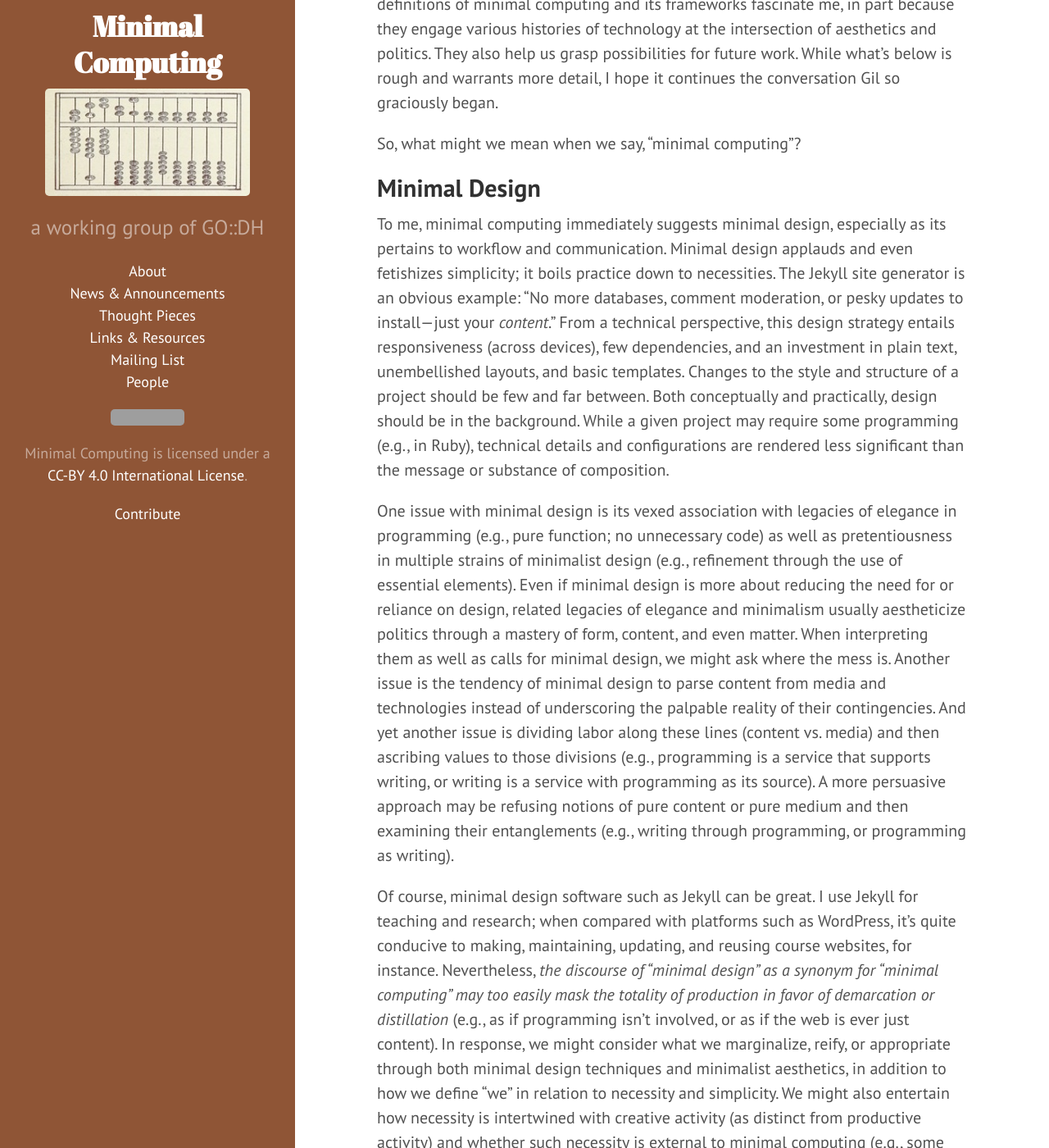
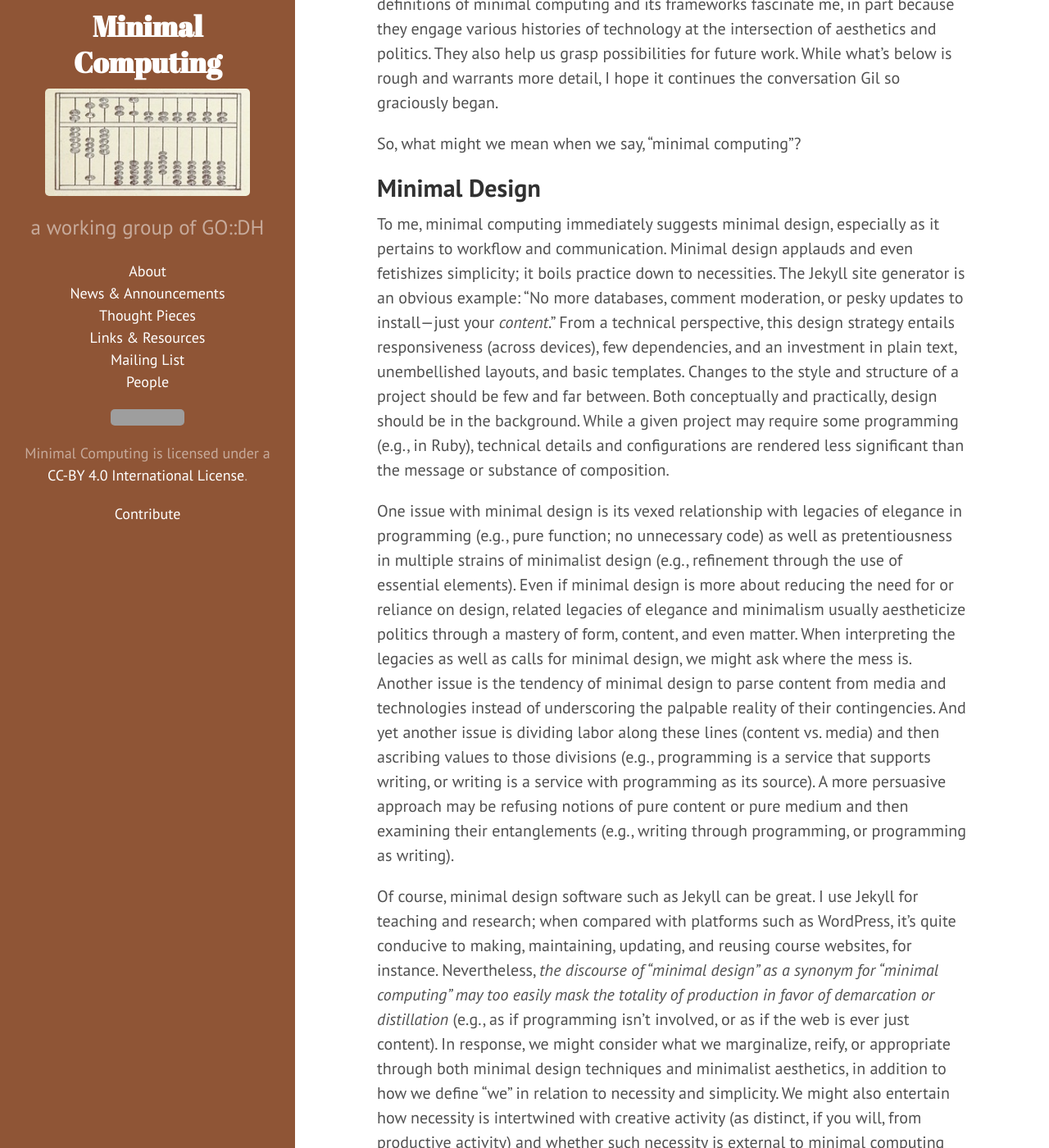
Before and after one commit to go-dh/mincomp, a Jekyll site: the page built from _posts/2016-09-25-minimal-definitions.markdown, in a window 1280 px wide and 1400 px high, scrolled down 360 px. Shown: the whole window at 82% size. Built offline with Jekyll 4.4.1, drawn with Linux system fonts in a browser that asks for light colours; some of the changed text lies outside the part shown; grey boxes are pictures that could not be loaded.

Commit message:
Update 2016-09-25-minimal-definitions.markdown

```diff
--- a/_posts/2016-09-25-minimal-definitions.markdown
+++ b/_posts/2016-09-25-minimal-definitions.markdown
@@ -5,6 +5,7 @@
 category: thoughts
 author: Jentery Sayers
 ---
+
 
 In 2015, Alex Gil wrote a [compelling piece](http://go-dh.github.io/mincomp/thoughts/2015/05/21/user-vs-learner/) on minimal computing, or "producing our own scholarship ourselves." There, he made the following remark, "I prefer to approach minimal computing around the question 'What do we need?'"
 
@@ -14,11 +15,11 @@
 
 ## Minimal Design
 
-To me, minimal computing immediately suggests minimal design, especially as its pertains to workflow and communication. Minimal design applauds and even fetishizes simplicity; it boils practice down to necessities. The Jekyll site generator is an obvious example: "No more databases, comment moderation, or pesky updates to install&mdash;just your *content*." From a technical perspective, this design strategy entails responsiveness (across devices), few dependencies, and an investment in plain text, unembellished layouts, and basic templates. Changes to the style and structure of a project should be few and far between. Both conceptually and practically, design should be in the background. While a given project may require some programming (e.g., in Ruby), technical details and configurations are rendered less significant than the message or substance of composition.
+To me, minimal computing immediately suggests minimal design, especially as it pertains to workflow and communication. Minimal design applauds and even fetishizes simplicity; it boils practice down to necessities. The Jekyll site generator is an obvious example: "No more databases, comment moderation, or pesky updates to install&mdash;just your *content*." From a technical perspective, this design strategy entails responsiveness (across devices), few dependencies, and an investment in plain text, unembellished layouts, and basic templates. Changes to the style and structure of a project should be few and far between. Both conceptually and practically, design should be in the background. While a given project may require some programming (e.g., in Ruby), technical details and configurations are rendered less significant than the message or substance of composition.
 
-One issue with minimal design is its vexed association with legacies of elegance in programming (e.g., pure function; no unnecessary code) as well as pretentiousness in multiple strains of minimalist design (e.g., refinement through the use of essential elements). Even if minimal design is more about reducing the need for or reliance on design, related legacies of elegance and minimalism usually aestheticize politics through a mastery of form, content, and even matter. When interpreting them as well as calls for minimal design, we might ask where the mess is. Another issue is the tendency of minimal design to parse content from media and technologies instead of underscoring the palpable reality of their contingencies. And yet another issue is dividing labor along these lines (content vs. media) and then ascribing values to those divisions (e.g., programming is a service that supports writing, or writing is a service with programming as its source). A more persuasive approach may be refusing notions of pure content or pure medium and then examining their entanglements (e.g., writing through programming, or programming as writing).
+One issue with minimal design is its vexed relationship with legacies of elegance in programming (e.g., pure function; no unnecessary code) as well as pretentiousness in multiple strains of minimalist design (e.g., refinement through the use of essential elements). Even if minimal design is more about reducing the need for or reliance on design, related legacies of elegance and minimalism usually aestheticize politics through a mastery of form, content, and even matter. When interpreting the legacies as well as calls for minimal design, we might ask where the mess is. Another issue is the tendency of minimal design to parse content from media and technologies instead of underscoring the palpable reality of their contingencies. And yet another issue is dividing labor along these lines (content vs. media) and then ascribing values to those divisions (e.g., programming is a service that supports writing, or writing is a service with programming as its source). A more persuasive approach may be refusing notions of pure content or pure medium and then examining their entanglements (e.g., writing through programming, or programming as writing).
 
-Of course, minimal design software such as Jekyll can be great. I use Jekyll for teaching and research; when compared with platforms such as WordPress, it's quite conducive to making, maintaining, updating, and reusing course websites, for instance. Nevertheless, *the discourse of "minimal design" as a synonym for "minimal computing" may too easily mask the totality of production in favor of demarcation or distillation* (e.g., as if programming isn't involved, or as if the web is ever just content). In response, we might consider what we marginalize, reify, or appropriate through both minimal design techniques and minimalist aesthetics, in addition to how we define "we" in relation to necessity and simplicity. We might also entertain how necessity is intertwined with creative activity (as distinct from productive activity) and whether such necessity is external to minimal computing (e.g., some ideal outcome we seek, or simply a component internal to praxis). In short, inquiry into minimal design brings the motivations and social aims of minimal computing to the surface through its aesthetics.
+Of course, minimal design software such as Jekyll can be great. I use Jekyll for teaching and research; when compared with platforms such as WordPress, it's quite conducive to making, maintaining, updating, and reusing course websites, for instance. Nevertheless, *the discourse of "minimal design" as a synonym for "minimal computing" may too easily mask the totality of production in favor of demarcation or distillation* (e.g., as if programming isn't involved, or as if the web is ever just content). In response, we might consider what we marginalize, reify, or appropriate through both minimal design techniques and minimalist aesthetics, in addition to how we define "we" in relation to necessity and simplicity. We might also entertain how necessity is intertwined with creative activity (as distinct, if you will, from productive activity) and whether such necessity is external to minimal computing (e.g., either some ideal outcome we seek or merely a component internal to praxis). In short, inquiry into minimal design surfaces the motivations and social aims of minimal computing through attention to aesthetics.
 
 ## Minimal Resources
 
```
